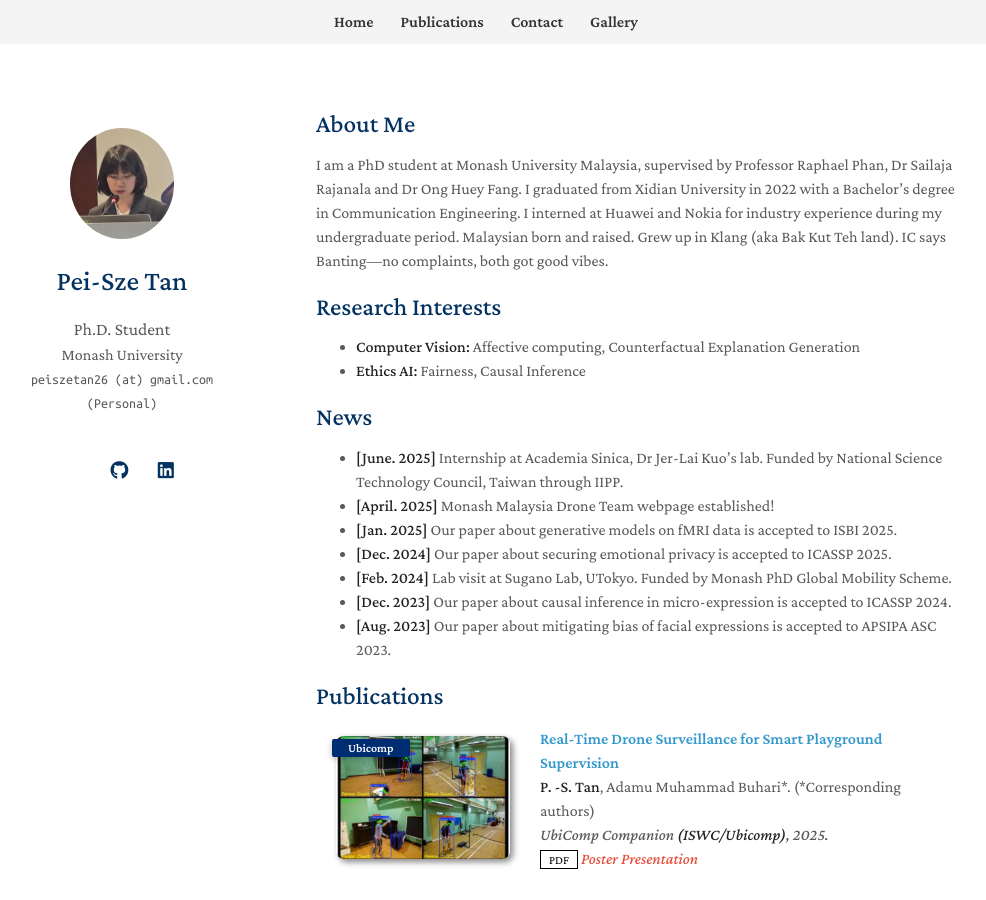
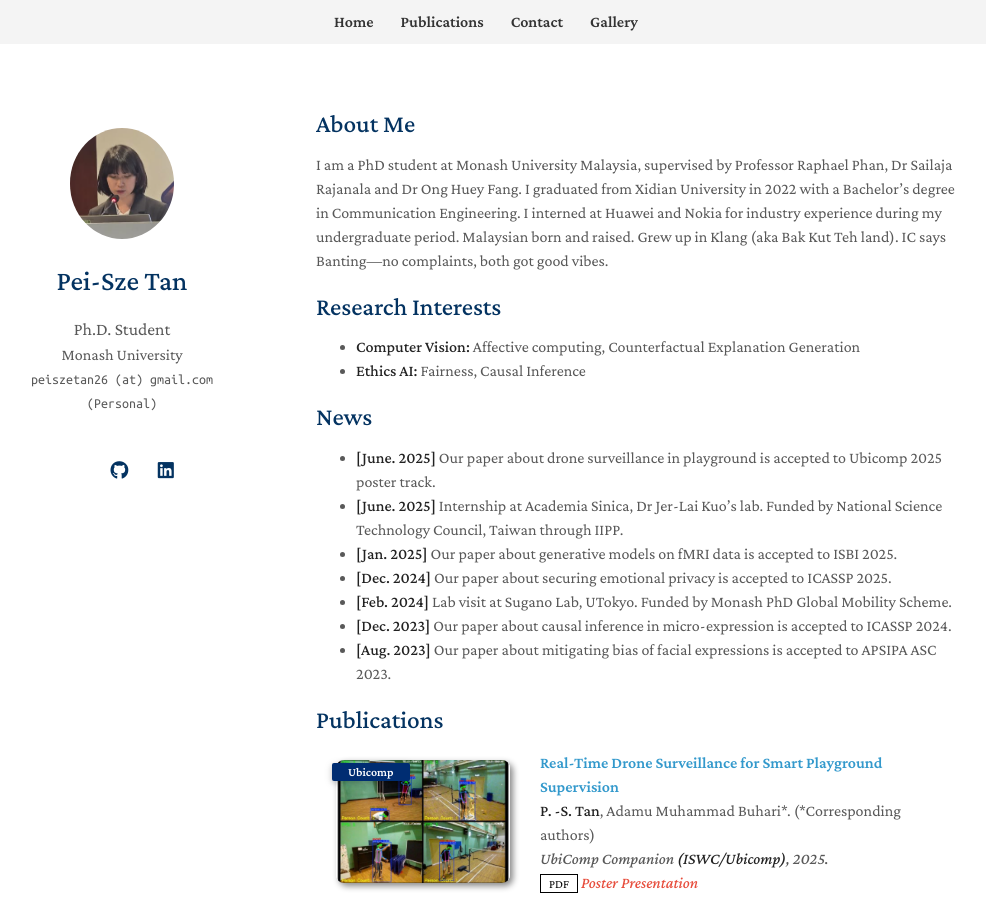
Before and after one commit to noobasuna/tpeisze, a Jekyll site: the page built from index.md, in a window 1280 px wide and 900 px high. Shown: the whole window, without its empty margins (154-1140 px from the left). Built offline with Jekyll 4.4.1, drawn with Linux system fonts in a browser that asks for light colours; a style sheet for code colours, icons or effects is not loaded; our own code applies the rules of GitHub Pages for plain Markdown files.

Commit message:
Update index.md

```diff
--- a/index.md
+++ b/index.md
@@ -12,8 +12,8 @@
 - **Ethics AI:** Fairness, Causal Inference
 
 ## News
+- **[June. 2025]** Our paper about drone surveillance in playground is accepted to Ubicomp 2025 poster track.
 - **[June. 2025]** Internship at Academia Sinica, Dr Jer-Lai Kuo's lab. Funded by National Science Technology Council, Taiwan through IIPP.
-- **[April. 2025]** Monash Malaysia Drone Team webpage established!
 - **[Jan. 2025]** Our paper about generative models on fMRI data is accepted to ISBI 2025.
 - **[Dec. 2024]** Our paper about securing emotional privacy is accepted to ICASSP 2025.
 - **[Feb. 2024]** Lab visit at Sugano Lab, UTokyo. Funded by Monash PhD Global Mobility Scheme.
```
